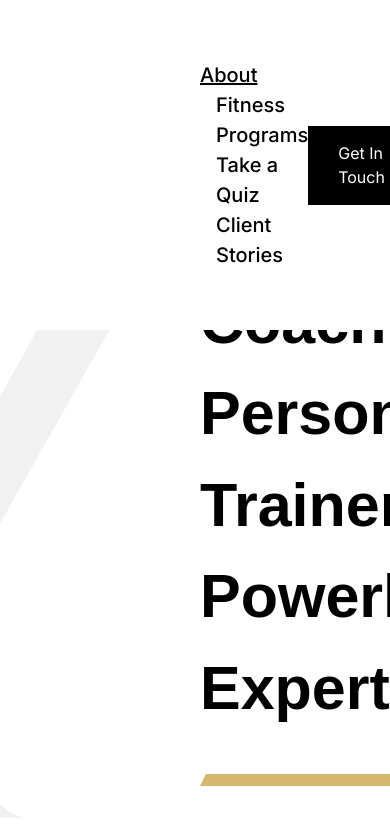
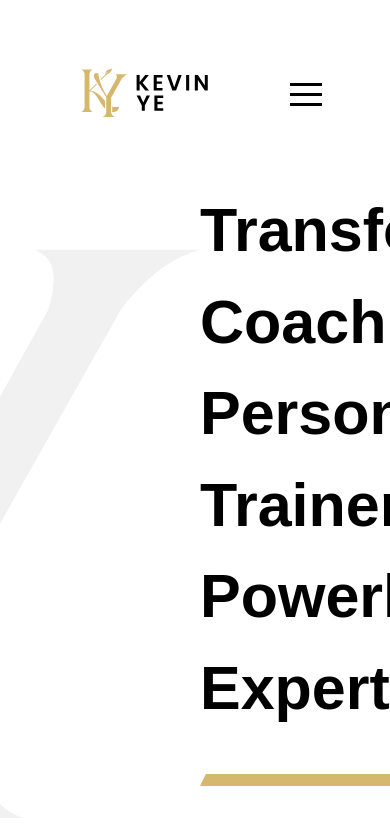
Before and after one commit to StuartMolnar/kevin-ye, a Next.js app: page / in a window 390 px wide. Shown: the top 832 px of the page. Built offline with nearby package versions, Linux system fonts and the light colour scheme.

Commit message:
mobile navbar and about me responsiveness

```diff
--- a/app/page.tsx
+++ b/app/page.tsx
@@ -14,12 +14,12 @@ export default function Home() {
 
         <Hero />
 
-        <section id="about-section" className="flex pt-32">
+        <section id="about-section" className="flex pt-32 ">
             <div className='w-1/2'>
               <img src="/about-image.jpg" alt="" className='object-cover w-full h-[350px] md:h-[450px] xl:h-[634px]'/>
             </div>
 
-            <div className="flex flex-col justify-center w-1/2 pl-[130px] pr-[200px]">
+            <div className="flex flex-col justify-center w-1/2 max-w-[500px] ml-[60px] 2xl:ml-[130px] pr-[60px] mr-auto transition-all duration-200 ease-in-out">
               <h1 className="font-bold text-h1">
                 About Kevin Ye
               </h1>
@@ -27,7 +27,7 @@ export default function Home() {
                 <img src="/about-bar-gold.svg" alt="" className="w-24 h-3" />
                 <img src="/about-bar-black.svg" alt="" className="w-24 h-3 -ml-1" />
               </div>
-              <p className="pt-10">
+              <p className="py-10">
                 Lorem ipsum dolor sit amet, consectetur adipiscing elit. Curabitur non tellus ut neque aliquet vehicula quis vitae orci. Suspendisse dapibus fermentum est a gravida. Curabitur ut nunc nulla. Nunc at purus et turpis tincidunt scelerisque. Suspendisse potenti. Sed sed porttitor lacus. Nunc et ante id purus maximus rhoncus. Quisque ac est eu nunc commodo molestie id at dui. Aenean egestas tellus ante, ut maximus nunc luctus eget. Sed tincidunt id tortor quis venenatis. Suspendisse rutrum accumsan congue. Proin pharetra tincidunt enim, et fringilla leo interdum in. Cras eget magna egestas, semper felis facilisis, volutpat nisi. Donec ex massa, semper eu urna at, bibendum dapibus nulla. Sed tristique dignissim feugiat.
               </p>
             </div>
--- a/components/Hero.tsx
+++ b/components/Hero.tsx
@@ -46,7 +46,7 @@ const Hero = () => {
             </div>
           </div>
 
-          <div className="absolute right-0 customHeroLogo:left-[50%]">
+          <div className="absolute right-0 customHeroLogo:left-[50%] transition-all duration-200 ease-in-out">
             <img src="/kevin-ye-logo-hero.svg" alt="" className="min-w-[622px] min-h-[632px]"/>
           </div>
         </section>
--- a/components/Navbar.tsx
+++ b/components/Navbar.tsx
@@ -6,12 +6,18 @@ const Navbar = () => {
     const [isScrolled, setIsScrolled] = useState(false);
     const [sections, setSections] = useState<HTMLElement[]>([]);
     const [activeSection, setActiveSection] = useState('');
+    const [isOpen, setOpen] = useState(false);
 
     const smoothScrollTo = (id: string) => {
         document.getElementById(id)?.scrollIntoView({ behavior: 'smooth' });
     };
 
-    // handle scroll state
+    const smoothScrollAndCloseMenu = (id: string) => {
+        smoothScrollTo(id);
+        setOpen(false);
+    };
+
+    // underlines the navbar link based on currently visible page section
     useEffect(() => {
         const handleScroll = () => {
             const show = window.scrollY > 50;
@@ -50,15 +56,33 @@ const Navbar = () => {
 
 
   return (
-    <section className={`bg-white fixed top-0 inset-x-0 z-50 flex items-center px-[200px] transition-all duration-200 ease-in-out ${isScrolled ? 'py-[20px]' : 'py-[60px]'}`}>
-        <img onClick={() => smoothScrollTo('hero-section')} src="/kevin-ye-logo-navbar.svg" alt="" className="h-[65px] w-[169px] cursor-pointer" />
-        <div className="mx-auto space-x-4 font-medium text-navbar">
-            <div onClick={() => smoothScrollTo('about-section')} id="about-section-link" className="inline-block cursor-pointer">About</div>
-            <div onClick={() => smoothScrollTo('services-section')} id="services-section-link" className="inline-block cursor-pointer">Fitness Programs</div>
-            <div onClick={() => smoothScrollTo('quiz-section')} id="quiz-section-link" className="inline-block cursor-pointer">Take a Quiz</div>
-            <div onClick={() => smoothScrollTo('client-stories-section')} id="client-stories-section-link" className="inline-block cursor-pointer">Client Stories</div>
+    <section>
+        <div className={`z-40 bg-white fixed top-0 inset-x-0 flex items-center px-[60px] xl:px-[200px] transition-all duration-200 ease-in-out ${isScrolled ? 'py-[20px]' : 'py-[60px]'}`}>
+            <img onClick={() => smoothScrollAndCloseMenu('hero-section')} src="/kevin-ye-logo-navbar.svg" alt="" className="scale-75 md:scale-100 h-[65px] w-[169px] cursor-pointer" />
+            <div className="mx-auto space-x-4 font-medium text-navbar">
+                <div onClick={() => smoothScrollTo('about-section')} id="about-section-link" className="hidden cursor-pointer xl:inline-block">About</div>
+                <div onClick={() => smoothScrollTo('services-section')} id="services-section-link" className="hidden cursor-pointer xl:inline-block">Fitness Programs</div>
+                <div onClick={() => smoothScrollTo('quiz-section')} id="quiz-section-link" className="hidden cursor-pointer xl:inline-block">Take a Quiz</div>
+                <div onClick={() => smoothScrollTo('client-stories-section')} id="client-stories-section-link" className="hidden cursor-pointer xl:inline-block">Client Stories</div>
+            </div>
+            <div onClick={() => smoothScrollTo('contact-section')} className="hidden xl:inline-block bg-black text-white py-[15.5px] px-[30px] cursor-pointer rounded-[2.5px]">Get In Touch</div>
         </div>
-        <div onClick={() => smoothScrollTo('contact-section')} className="bg-black text-white inline-block py-[15.5px] px-[30px] cursor-pointer">Get In Touch</div>
+
+
+        {/* mobile navigation menu */}
+        <div className={`w-3/4 fixed top-0 bottom-0 right-0 bg-opacity-[1] z-50 flex flex-col items-center justify-center space-y-4 bg-gold text-h3 transform transition-transform duration-300 ${isOpen ? 'translate-y-0' : '-translate-y-full'}`}>
+            <div onClick={() => smoothScrollAndCloseMenu('about-section')} className="cursor-pointer hover:font-bold">About</div>
+            <div onClick={() => smoothScrollAndCloseMenu('services-section')} className="cursor-pointer hover:font-bold">Fitness Programs</div>
+            <div onClick={() => smoothScrollAndCloseMenu('quiz-section')} className="cursor-pointer hover:font-bold">Take a Quiz</div>
+            <div onClick={() => smoothScrollAndCloseMenu('client-stories-section')} className="cursor-pointer hover:font-bold">Client Stories</div>
+            <div onClick={() => smoothScrollAndCloseMenu('contact-section')} className="inline-block text-white bg-black cursor-pointer mt-24 py-[15.5px] px-[30px] rounded-[2.5px]">Get In Touch</div>
+        </div>
+
+
+
+        <div className={`z-50 fixed xl:hidden right-[60px] transition-all duration-200 ease-in-out ${isScrolled ? 'py-[28px]' : 'py-[70px]'}`}>
+            <Hamburger toggled={isOpen} toggle={setOpen} />
+        </div>
     </section>
 
 
--- a/tailwind.config.js
+++ b/tailwind.config.js
@@ -39,28 +39,19 @@ module.exports = {
       maxWidth: {
         '112': '28rem', /* 448px */
       },
+      animation: {
+        'slide-in': 'slide-in 0.5s forwards',
+        'slide-out': 'slide-out 0.5s forwards',
+      },
       keyframes: {
         'slide-in': {
-          '0%': { transform: 'translateX(-100%)' },
-          '100%': { transform: 'translateX(0)' },
+          '0%': { transform: 'translateY(-100%)' },
+          '100%': { transform: 'translateY(0)' },
         },
-        'slide-out-right': {
-          '0%': { transform: 'translateX(0)' },
-          '100%': { transform: 'translateX(100%)' },
+        'slide-out': {
+          '0%': { transform: 'translateY(0)' },
+          '100%': { transform: 'translateY(100%)' },
         },
-        'slide-out-left': {
-          '0%': { transform: 'translateX(0)' },
-          '100%': { transform: 'translateX(-100%)' },
-        },
-      },
-      animation: {
-        'slide-in': 'slide-in 0.5s ease-in-out',
-        'slide-out-right': 'slide-out-right 0.5s ease-in-out',
-        'slide-out-left': 'slide-out-left 0.5s ease-in-out',
-      },
-      translate: {
-        'full': '100%',
-        '-full': '-100%',
       },
     },
   },
```
